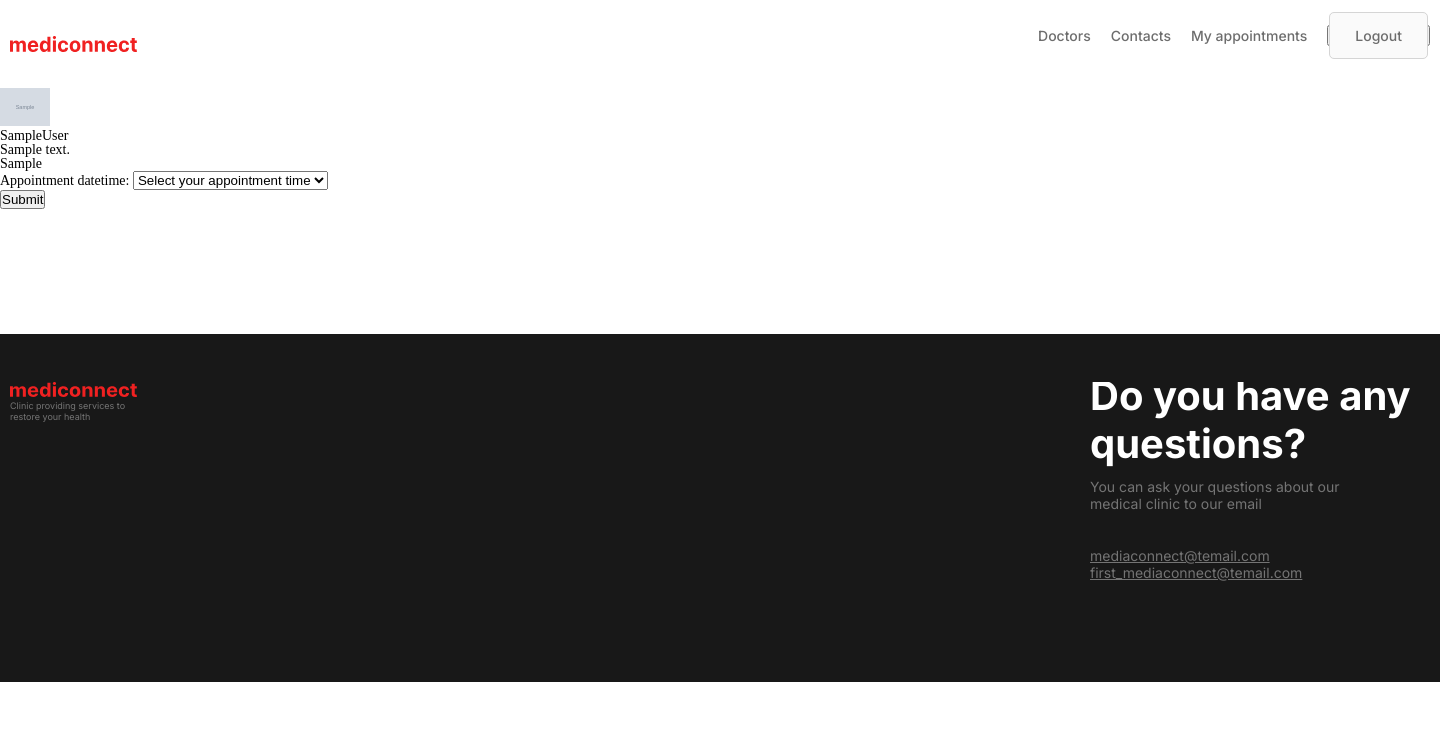
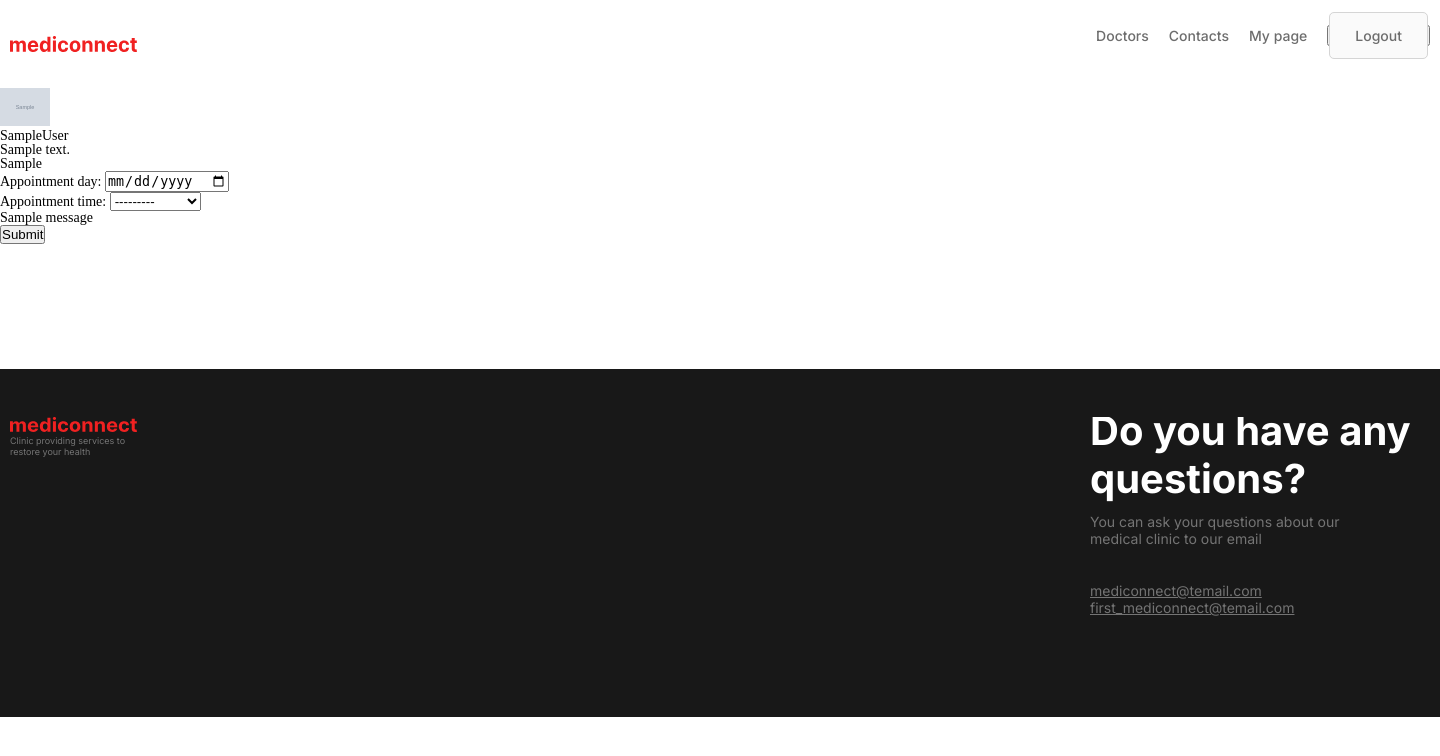
Before and after one commit to yaseliwanoff/mediconnect, a Django app: page /doctor-info/1/ in a window 1440 px wide. Shown: the top 756 px of the page. Run offline with Django 5.2, Linux system fonts and the light colour scheme; a user stored in the database is signed in; tables that the repository leaves empty hold one stand-in row (values such as "Sample post"); grey boxes marked "Sample" are stand-in pictures; one stand-in notice (Sample message) is shown.

Commit message:
Has been added correct appointment form and models, was added appointment cancel button

```diff
--- a/main/admin.py
+++ b/main/admin.py
@@ -1,5 +1,5 @@
 from django.contrib import admin
-from .models import Doctor, SpecializationCategory, Appointment, AppointmentTime, Callback
+from .models import Doctor, SpecializationCategory, Appointment, Callback, AppointmentTime
 
 admin.site.register(Doctor)
 admin.site.register(SpecializationCategory)
--- a/main/forms.py
+++ b/main/forms.py
@@ -1,13 +1,15 @@
 from django import forms
-from .models import AppointmentTime, Appointment, User, SpecializationCategory, Callback, Doctor
+from .models import Appointment, User, SpecializationCategory, Callback, Doctor, AppointmentTime
 from django.contrib.auth.forms import UserCreationForm, AuthenticationForm
 from django.forms.widgets import DateInput
 
 
 class RegisterUserForm(UserCreationForm):
     username = forms.CharField(label='Username', widget=forms.TextInput(attrs={'class': 'reg-user'}))
-    date_of_birth = forms.DateField(label='Дата рождения', widget=DateInput(
-        attrs={'class': 'reg-user', 'type': 'date'}))  # Используем DateInput с атрибутом type="date"
+    first_name = forms.CharField(label='First name', widget=forms.TextInput(attrs={'class': 'reg-user'}))
+    last_name = forms.CharField(label='Last name', widget=forms.TextInput(attrs={'class': 'reg-user'}))
+    date_of_birth = forms.DateField(label='Date of birth', widget=DateInput(
+        attrs={'class': 'reg-user', 'type': 'date'}))
     email = forms.EmailField(label='Email', widget=forms.EmailInput(attrs={'class': 'reg-user'}))
     phone_number = forms.CharField(label='Phone number', widget=forms.TextInput(attrs={'class': 'reg-user'}))
     password1 = forms.CharField(label='Password', widget=forms.PasswordInput(attrs={'class': 'reg-user'}))
@@ -15,7 +17,8 @@ class RegisterUserForm(UserCreationForm):
 
     class Meta:
         model = User
-        fields = ('username', 'date_of_birth', 'email', 'phone_number', 'password1', 'password2')
+        fields = (
+        'first_name', 'last_name', 'date_of_birth', 'email', 'phone_number', 'username', 'password1', 'password2')
 
 
 class LoginUserForm(AuthenticationForm):
@@ -24,16 +27,23 @@ class LoginUserForm(AuthenticationForm):
 
 
 class AppointmentForm(forms.ModelForm):
-    appointment_datetime = forms.ModelChoiceField(queryset=AppointmentTime.objects.all(),
-                                                  empty_label='Select your appointment time')
+    day = forms.DateField(label='Appointment day', widget=forms.TextInput(attrs={'type': 'date'}))
+    time = forms.ModelChoiceField(queryset=AppointmentTime.objects.all(), label='Appointment time', required=False)
 
     class Meta:
         model = Appointment
-        fields = ['appointment_datetime']
+        fields = ['day', 'time']
 
     def __init__(self, *args, **kwargs):
-        self.user = kwargs.pop('user', None)
+        self.user = kwargs.pop('user', None)  # Извлекаем пользователя из kwargs
         super().__init__(*args, **kwargs)
+
+    def save(self, commit=True):
+        instance = super().save(commit=False)
+        instance.user = self.user  # Присваиваем пользователя экземпляру Appointment
+        if commit:
+            instance.save()
+        return instance
 
 
 class DoctorFilterForm(forms.Form):
@@ -56,5 +66,5 @@ class CallbackForm(forms.ModelForm):
         model = Callback
         fields = ('name', 'email', 'phone', 'date')
         widgets = {
-            'date': forms.DateInput(attrs={'type': 'date'}),  # Используем HTML5 элемент input типа date
+            'date': forms.DateInput(attrs={'type': 'date'}),  # Используем HTML элемент input типа date
         }
--- a/main/models.py
+++ b/main/models.py
@@ -1,5 +1,6 @@
 from django.contrib.auth.models import User
 from django.db import models
+from django.utils import timezone
 
 
 class SpecializationCategory(models.Model):
@@ -7,13 +8,6 @@ class SpecializationCategory(models.Model):
 
     def __str__(self):
         return self.specialization_title
-
-
-class AppointmentTime(models.Model):
-    appointment_time = models.CharField(verbose_name='Available time')
-
-    def __str__(self):
-        return self.appointment_time
 
 
 class Doctor(models.Model):
@@ -28,13 +22,22 @@ class Doctor(models.Model):
         return f"{self.first_name} {self.last_name}"
 
 
-class Appointment(models.Model):
-    doctor = models.ForeignKey(Doctor, on_delete=models.CASCADE)
-    appointment_datetime = models.ForeignKey(AppointmentTime, on_delete=models.CASCADE)
-    user = models.ForeignKey(User, on_delete=models.CASCADE)
+class AppointmentTime(models.Model):
+    appointment_time = models.CharField(max_length=10, verbose_name='Appointment times', unique=True)
 
     def __str__(self):
-        return f"Appointment with {self.doctor} on {self.appointment_datetime}"
+        return f"{self.appointment_time}"
+
+
+class Appointment(models.Model):
+    user = models.ForeignKey(User, on_delete=models.CASCADE)
+    doctor = models.ForeignKey(Doctor, on_delete=models.CASCADE)
+    appointment_day = models.DateField(default=timezone.now)
+    appointment_time = models.ForeignKey(AppointmentTime, on_delete=models.CASCADE)
+    time_ordered = models.DateTimeField(default=timezone.now, blank=True)
+
+    def __str__(self):
+        return f"{self.doctor} | day: {self.appointment_day} | time: {self.appointment_time}"
 
 
 class Callback(models.Model):
--- a/main/templates/main/base.html
+++ b/main/templates/main/base.html
@@ -28,7 +28,7 @@
             <a class="header__contact" href="{% url 'Contact' %}">Contacts</a>
             <div class="header__links__allbuttons">
                 {% if user.is_authenticated %}
-                    <a class="header__appointments" href="{% url 'UserPage' %}">My appointments</a>
+                    <a class="header__appointments" href="{% url 'UserPage' %}">My page</a>
                     <button class="header__login__button">
                         <a class="header__logout" href="{% url 'Logout' %}">Logout</a>
                     </button>
@@ -67,10 +67,10 @@
                 </div>
                 <div class="footer__inline__navigation__links">
                     <div class="footer__inline__navigation__links__email_one">
-                        <a href="mailto:mediaconnect@temail.com">mediaconnect@temail.com</a>
+                        <a href="mailto:mediconnect@temail.com">mediconnect@temail.com</a>
                     </div>
                     <div class="footer__inline__navigation__links__email_two">
-                        <a href="mailto:first_mediaconnect@temail.com">first_mediaconnect@temail.com</a>
+                        <a href="mailto:first_mediconnect@temail.com">first_mediconnect@temail.com</a>
                     </div>
                 </div>
             </div>
--- a/main/templates/main/doc-info.html
+++ b/main/templates/main/doc-info.html
@@ -8,8 +8,15 @@
     <p>{{ doctor.about }}</p>
     <p>{{ doctor.experience }}</p>
     <form method="post" action="{% url 'DocInfo' doctor_id=doctor.id %}">
-    {% csrf_token %}
-    {{ form.as_p }}
-    <button type="submit">Submit</button>
-  </form>
+        {% csrf_token %}
+        {{ form.as_p }}
+        {% if messages %}
+            <ul class="messages">
+                {% for message in messages %}
+                    <li{% if message.tags %} class="{{ message.tags }}"{% endif %}>{{ message }}</li>
+                {% endfor %}
+            </ul>
+        {% endif %}
+        <button type="submit">Submit</button>
+    </form>
 {% endblock %}
--- a/main/templates/main/main-page.html
+++ b/main/templates/main/main-page.html
@@ -83,7 +83,7 @@
                     <input type="email" class="form-control" placeholder="Your Email" name="email" pattern="[a-zA-Z0-9_.+-]+@[a-zA-Z0-9-]+\.[a-zA-Z0-9-.]+">
                 </div>
                 <div class="callback__user__request__forms__UserName__form">
-                    <input type="tel" class="form-control" placeholder="Your Phone" name="phone" pattern="[0-9]{3}-[0-9]{3}-[0-9]{4}">
+                    <input type="tel" class="form-control" placeholder="Your Phone" name="phone">
                 </div>
                 <!-- <script src="{% static '/main/js/data.js' %}"></script> -->
                 <div class="callback__user__request__forms__UserName__form">
--- a/main/urls.py
+++ b/main/urls.py
@@ -1,7 +1,7 @@
 from django.urls import path
 from . import views
 from .views import DoctorInfo, DoctorListView, RegisterFormView, LoginUserView, my_logout_view,\
-    UserPageView, Main, ContactView
+    UserPageView, Main, ContactView, cancel_appointment
 
 
 urlpatterns = [
@@ -12,5 +12,6 @@ urlpatterns = [
     path('logout/', my_logout_view, name='Logout'),
     path('my-page/', UserPageView.as_view(), name='UserPage'),
     path('doctor-list/', DoctorListView.as_view(), name='DoctorList'),
-    path('contacts/', views.ContactView, name='Contact')
+    path('contacts/', views.ContactView, name='Contact'),
+    path('cancel-appointment/<int:appointment>/', views.cancel_appointment, name='Cancel'),
 ]
--- a/main/views.py
+++ b/main/views.py
@@ -1,3 +1,4 @@
+from django.contrib.auth.decorators import login_required
 from django.contrib.auth.mixins import LoginRequiredMixin
 from django.shortcuts import redirect, get_object_or_404, render
 from django.views.generic import ListView, DetailView, CreateView
@@ -7,6 +8,7 @@ from .models import *
 from .forms import AppointmentForm, RegisterUserForm, AuthenticationForm, DoctorFilterForm, CallbackForm, \
     AppointmentDoctorFilterForm
 from django.urls import reverse_lazy
+from django.contrib import messages
 
 
 class Main(ListView):
@@ -44,25 +46,38 @@ class DoctorInfo(DetailView):
     def get_initial(self):
         doctor_id = self.kwargs['doctor_id']
         doctor = get_object_or_404(Doctor, id=doctor_id)
-        return {'doctor': doctor, 'user': self.request.user}
+        return {'doctor': doctor}  # Удалите 'user' из initial
 
     def get_context_data(self, **kwargs):
         context = super().get_context_data(**kwargs)
-        context['form'] = AppointmentForm(initial=self.get_initial())
+        context['form'] = AppointmentForm(initial=self.get_initial(),
+                                          user=self.request.user)  # Передаем пользователя в форму
         return context
 
     def post(self, request, *args, **kwargs):
-        form = self.form_class(request.POST, initial=self.get_initial())
-        # Получаем объект доктора из базы данных
+        form = self.form_class(request.POST, user=request.user)  # Передаем пользователя в форму
         doctor_id = self.kwargs['doctor_id']
         doctor = get_object_or_404(Doctor, id=doctor_id)
-        # Заполняем поле доктора в форме
         form.instance.doctor = doctor
-        # Заполняем поле пользователя в форме
-        form.instance.user = self.request.user
+        # Передайте значение времени записи в форму
+        form.instance.appointment_time = get_object_or_404(AppointmentTime, id=request.POST.get('time'))
 
         if form.is_valid():
-            form.save()
+            appointment_day = form.cleaned_data['day']
+            appointment_time = form.cleaned_data['time']
+            # Проверяем, есть ли уже запись на выбранное время у данного доктора
+            existing_appointments = Appointment.objects.filter(
+                doctor=doctor,
+                appointment_day=appointment_day,
+                appointment_time=appointment_time
+            )
+            if existing_appointments.exists():
+                # Если запись уже существует, выводим сообщение об ошибке
+                messages.error(request, 'Appointment for this date and time already exists.')
+                return self.get(request, *args, **kwargs)
+            else:
+                form.save()
+                return redirect('UserPage')
 
         return self.get(request, *args, **kwargs)
 
@@ -139,5 +154,12 @@ class DoctorListView(ListView):
         return context
 
 
+@login_required
+def cancel_appointment(request, appointment):
+    appointment_item = get_object_or_404(Appointment, id=appointment, user=request.user)
+    appointment_item.delete()
+    return redirect('UserPage')
+
+
 def ContactView(request):
     return render(request, 'main/contacts.html')
```
Also changed, not shown: main/templates/main/user-appointments.html (+8 -1 lines), main/migrations/0001_initial.py (deleted), main/migrations/0002_callback.py (deleted), main/migrations/0003_remove_doctor_price.py (deleted).
